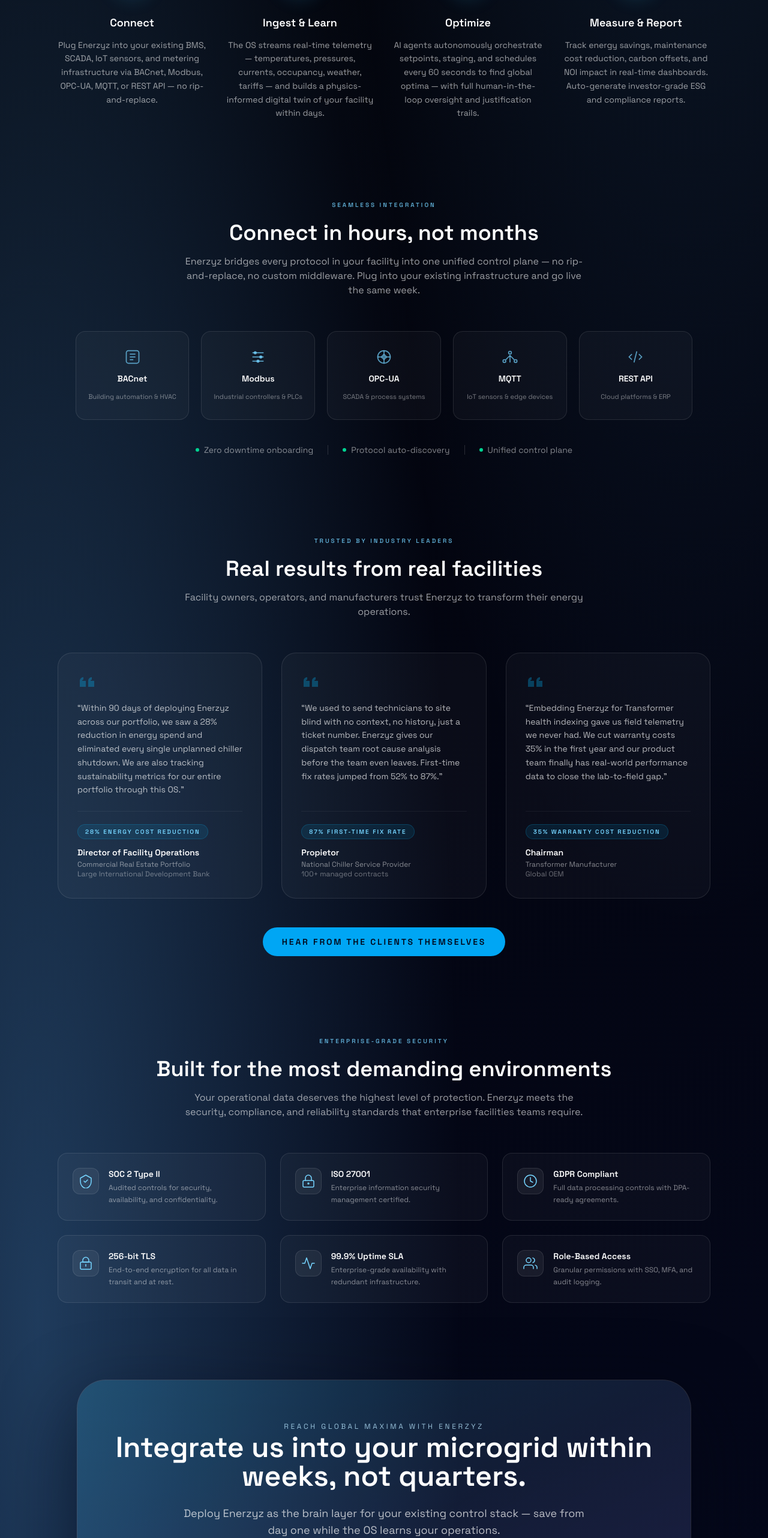
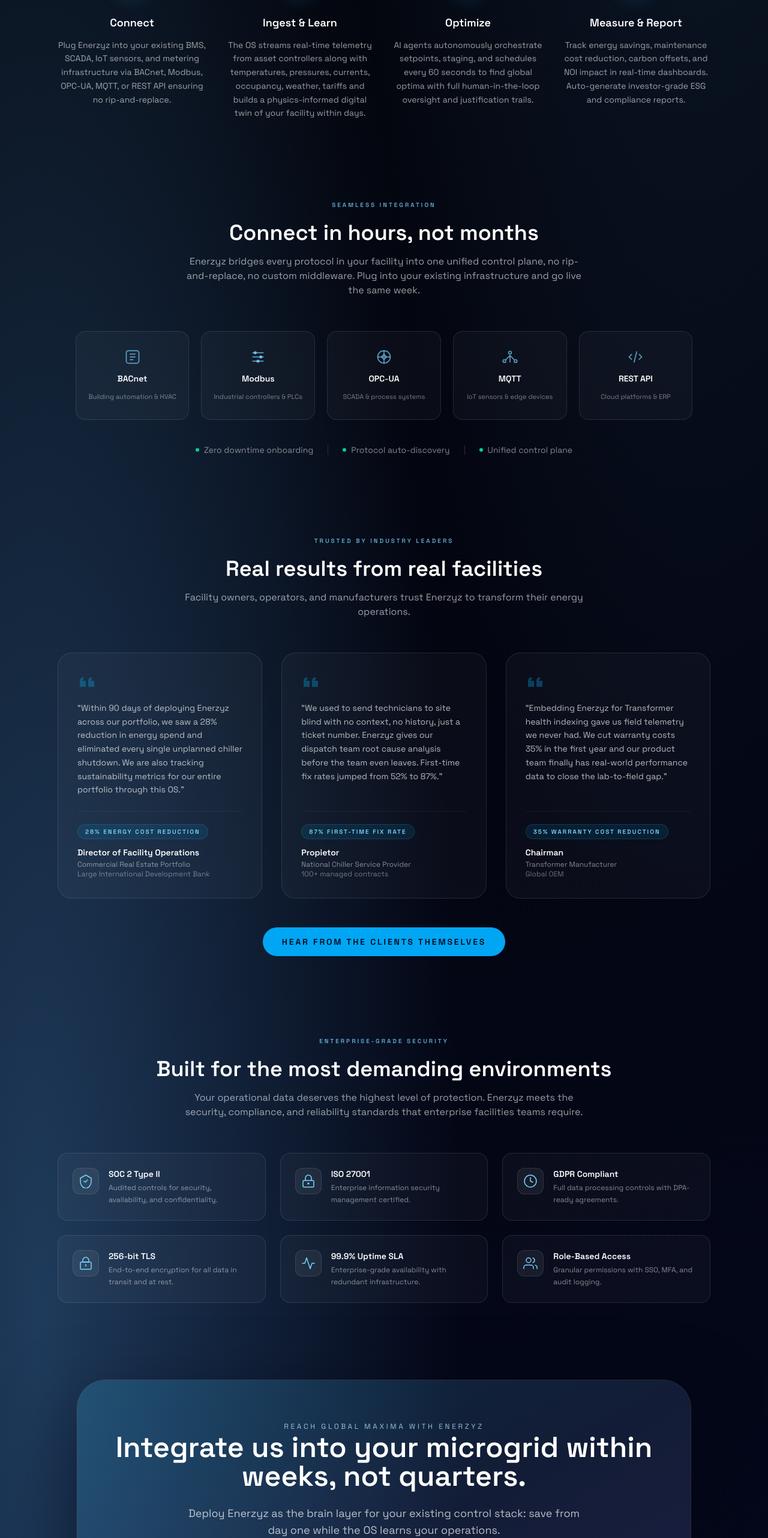
Before and after one commit to enerzyz/enerzyz-web, a Next.js app: page / in a window 1280 px wide. Shown: the part 2897-5461 px from the top of the page at 60% size. Built offline with nearby package versions, Linux system fonts and the light colour scheme.

Commit message:
removed dash

```diff
--- a/src/components/code-showcase.tsx
+++ b/src/components/code-showcase.tsx
@@ -91,7 +91,7 @@
         </h2>
         <p className="mx-auto mt-4 max-w-2xl text-base text-white/60">
           Enerzyz bridges every protocol in your facility into one unified
-          control plane — no rip-and-replace, no custom middleware. Plug into
+          control plane, no rip-and-replace, no custom middleware. Plug into
           your existing infrastructure and go live the same week.
         </p>
       </div>
--- a/src/components/cta-section.tsx
+++ b/src/components/cta-section.tsx
@@ -15,7 +15,7 @@
           Integrate us into your microgrid within weeks, not quarters.
         </h2>
         <p className="mx-auto max-w-2xl text-lg text-white/70">
-          Deploy Enerzyz as the brain layer for your existing control stack —
+          Deploy Enerzyz as the brain layer for your existing control stack:
           save from day one while the OS learns your operations.
         </p>
         <div className="flex flex-wrap justify-center gap-4">
--- a/src/components/how-it-works.tsx
+++ b/src/components/how-it-works.tsx
@@ -7,19 +7,19 @@
     number: "01",
     title: "Connect",
     description:
-      "Plug Enerzyz into your existing BMS, SCADA, IoT sensors, and metering infrastructure via BACnet, Modbus, OPC-UA, MQTT, or REST API — no rip-and-replace.",
+      "Plug Enerzyz into your existing BMS, SCADA, IoT sensors, and metering infrastructure via BACnet, Modbus, OPC-UA, MQTT, or REST API ensuring no rip-and-replace.",
   },
   {
     number: "02",
     title: "Ingest & Learn",
     description:
-      "The OS streams real-time telemetry — temperatures, pressures, currents, occupancy, weather, tariffs — and builds a physics-informed digital twin of your facility within days.",
+      "The OS streams real-time telemetry from asset controllers along with temperatures, pressures, currents, occupancy, weather, tariffs and builds a physics-informed digital twin of your facility within days.",
   },
   {
     number: "03",
     title: "Optimize",
     description:
-      "AI agents autonomously orchestrate setpoints, staging, and schedules every 60 seconds to find global optima — with full human-in-the-loop oversight and justification trails.",
+      "AI agents autonomously orchestrate setpoints, staging, and schedules every 60 seconds to find global optima with full human-in-the-loop oversight and justification trails.",
   },
   {
     number: "04",
--- a/src/lib/blog-data.ts
+++ b/src/lib/blog-data.ts
@@ -15,9 +15,9 @@
 export const articles: BlogArticle[] = [
   {
     slug: "what-are-energy-assets-and-why-they-matter",
-    title: "What Are Energy Assets — And Why They're the Biggest Untapped Optimization Opportunity in Every Building",
+    title: "What Are Energy Assets And Why They're the Biggest Untapped Optimization Opportunity in Every Building",
     description:
-      "Energy assets — the chillers, AHUs, generators, pumps, and BESS units that power modern facilities — represent a $16 trillion global operating cost. Most of it is managed reactively. Here's what they are, why they fail, and how AI is changing the equation.",
+      "Energy assets: the chillers, generators, pumps, motors, engines, transformers and BESS units that power modern facilities represent a $16 trillion global operating cost. Most of it is managed reactively. Here's what they are, why they fail, and how AI is changing the equation.",
     date: "2026-02-27",
     readTime: "8 min read",
     category: "Industry Insights",
```
